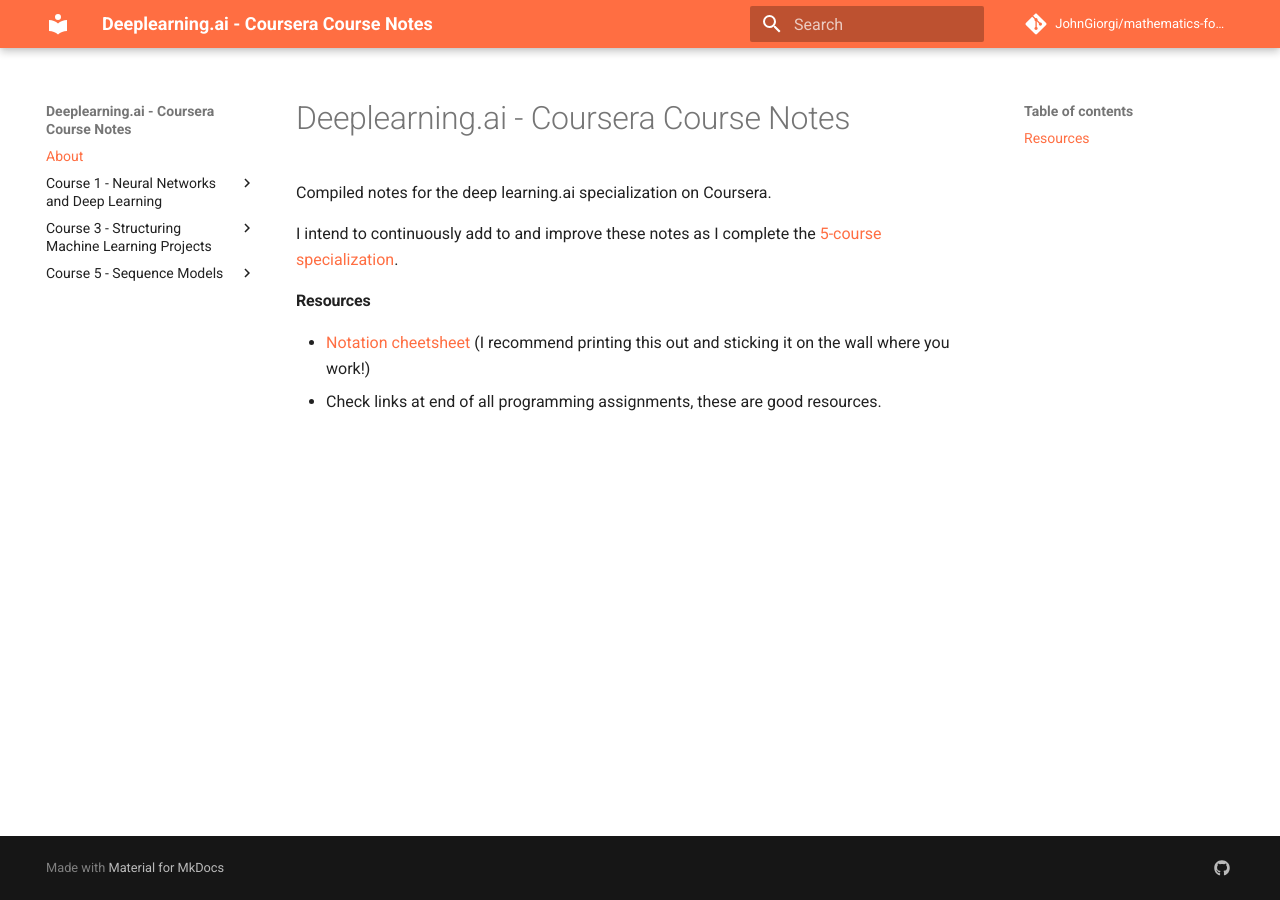
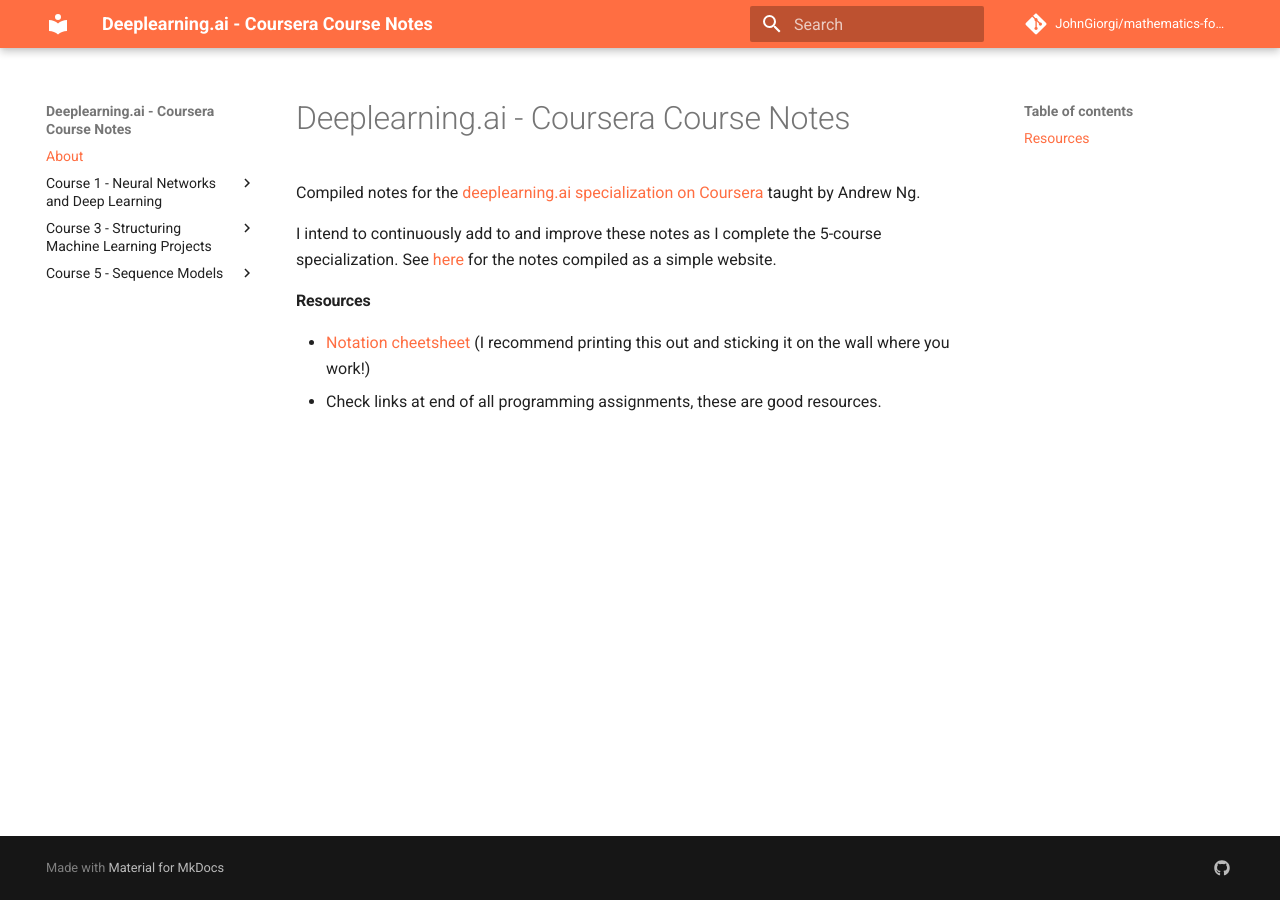
Before and after one commit to JohnGiorgi/deeplearning.ai-coursera-notes, an MkDocs documentation site: the page built from docs/index.md, in a window 1280 px wide. Built offline with MkDocs 1.6.1 and Material for MkDocs 9.7.7, drawn with Linux system fonts in a browser that asks for light colours; comment, search, counter and statistics services are not loaded.

Commit message:
:books: Make index.md match README

```diff
--- a/docs/index.md
+++ b/docs/index.md
@@ -1,8 +1,8 @@
 # Deeplearning.ai - Coursera Course Notes
 
-Compiled notes for the deep learning.ai specialization on Coursera.
+Compiled notes for the [deeplearning.ai specialization on Coursera](https://www.deeplearning.ai/) taught by Andrew Ng.
 
-I intend to continuously add to and improve these notes as I complete the [5-course specialization](https://www.deeplearning.ai/).
+I intend to continuously add to and improve these notes as I complete the 5-course specialization. See [here](https://johngiorgi.github.io/deeplearning.ai-coursera-notes/) for the notes compiled as a simple website.
 
 #### Resources
 
```
